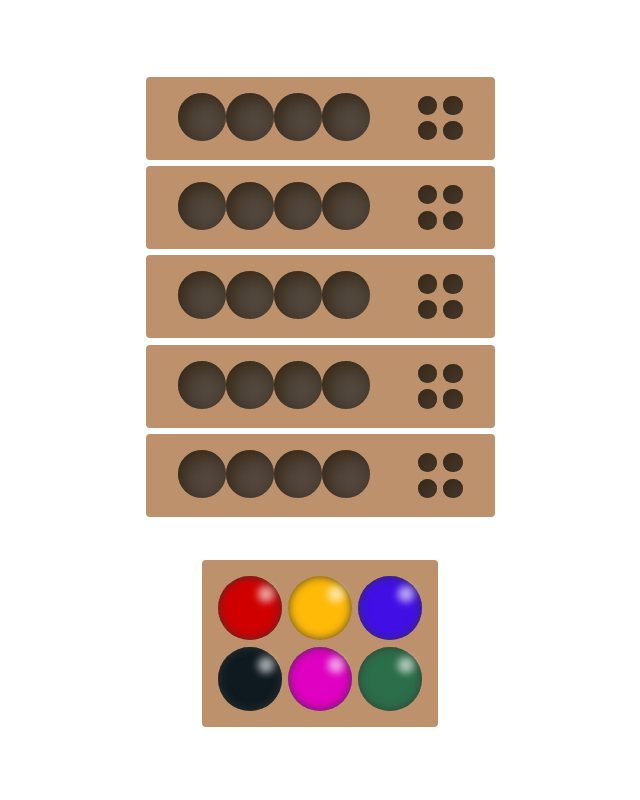
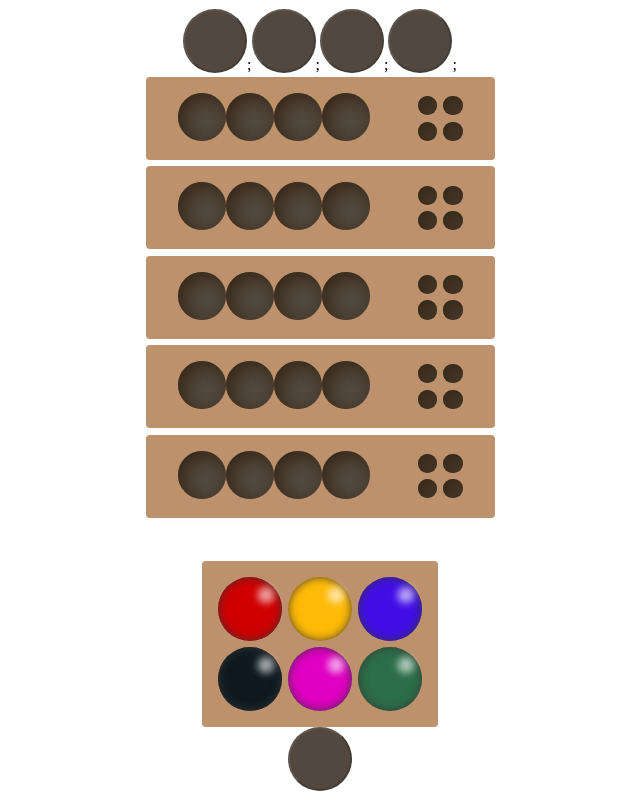
Before and after one commit to AlejoVE/master-mind, a React (Create React App) app: page /game in a window 1280 px wide. Shown: the whole page, without its empty margins (320-960 px from the left). Built offline with nearby package versions, Linux system fonts and the light colour scheme.

Commit message:
Show color code & current color

```diff
--- a/src/components/AvailableColors.tsx
+++ b/src/components/AvailableColors.tsx
@@ -1,36 +1,46 @@
-import React, { useContext } from "react";
-import Circle from "./Circle";
+import React, { useContext } from 'react';
+import Circle from './Circle';
 import { GameContext } from '../context/gameContext';
-import { Colors } from "../types/types";
+import { Colors } from '../types/types';
 
 function AvailableColors() {
-  const {setCurrentColor} = useContext(GameContext)
-  const handleClick = (e: React.MouseEvent<HTMLButtonElement>)=>{
-    const color: string = (e.target as HTMLButtonElement).getAttribute('data-color') as string;
-    setCurrentColor(color)
-  }
+	const { setCurrentColor, currentColor } = useContext(GameContext);
+	const handleClick = (e: React.MouseEvent<HTMLButtonElement>) => {
+		const color: string = (e.target as HTMLButtonElement).getAttribute(
+			'data-color'
+		) as string;
+		setCurrentColor(color);
+	};
 
 	return (
-    <div className="available-colors-container">
-      <div className="square">
-        <Circle onClick={handleClick} color={Colors.RED} size="4" />
+		<>
+			<div className='available-colors-container'>
+				<div className='square'>
+					<Circle onClick={handleClick} color={Colors.RED} size='4' />
 				</div>
-      <div className="square">
-        <Circle onClick={handleClick} color={Colors.YELLOW} size="4" />
+				<div className='square'>
+					<Circle onClick={handleClick} color={Colors.YELLOW} size='4' />
 				</div>
-      <div className="square">
-        <Circle onClick={handleClick} color={Colors.BLUE} size="4" />
+				<div className='square'>
+					<Circle onClick={handleClick} color={Colors.BLUE} size='4' />
 				</div>
-      <div className="square">
-        <Circle onClick={handleClick} color={Colors.BLACK} size="4" />
+				<div className='square'>
+					<Circle onClick={handleClick} color={Colors.BLACK} size='4' />
 				</div>
-      <div className="square">
-        <Circle onClick={handleClick} color={Colors.PURPLE} size="4" />
+				<div className='square'>
+					<Circle onClick={handleClick} color={Colors.PURPLE} size='4' />
 				</div>
-      <div className="square">
-        <Circle onClick={handleClick} color={Colors.GREEN} size="4" />
+				<div className='square'>
+					<Circle onClick={handleClick} color={Colors.GREEN} size='4' />
 				</div>
 			</div>
+			<Circle
+				disabled={true}
+				onClick={handleClick}
+				color={currentColor}
+				size='4'
+			/>
+		</>
 	);
 }
 
--- a/src/components/GamePage.tsx
+++ b/src/components/GamePage.tsx
@@ -1,29 +1,20 @@
-import React, { useState } from "react";
-import AvailableColors from "./AvailableColors";
-import Circle from "./Circle";
-import Row from "./Row";
-
-enum Colors {
-  BLUE = "blue",
-  RED = "red",
-  GREEN = "green",
-  BLACK = "black"
-}
+import AvailableColors from './AvailableColors';
+import Row from './Row';
+import ShowCode from './ShowCode';
 
 function GamePage() {
-  const colors = Object.values(Colors);
-  const [currentColor, setCurrentColor] = useState<string>("");
-  return (
-    <div className="page-content">
-      {/* Size in rem */}
-      <Row id="row-1" />
-      <Row id="row-2" />
-      <Row id="row-3" />
-      <Row id="row-4" />
-      <Row id="row-5" />
-      <AvailableColors />
-    </div>
-  );
+	return (
+		<div className='page-content'>
+			{/* Size in rem */}
+			<ShowCode />
+			<Row id='row-1' />
+			<Row id='row-2' />
+			<Row id='row-3' />
+			<Row id='row-4' />
+			<Row id='row-5' />
+			<AvailableColors />
+		</div>
+	);
 }
 
 export default GamePage;
--- a/src/components/Row.tsx
+++ b/src/components/Row.tsx
@@ -10,7 +10,7 @@ type RowProps = {
 };
 
 function Row(props: RowProps) {
-	const { currentColor, currentCode } = useContext(GameContext);
+	const { currentColor, currentCode, setGameOver } = useContext(GameContext);
 	const rowEl = useRef<HTMLDivElement>(null);
 	const gridEl = useRef<HTMLDivElement>(null);
 	const [displayCheckButton, setDisplayCheckButton] = useState<boolean>(false);
@@ -50,7 +50,11 @@ function Row(props: RowProps) {
 	const checkUserAnswers = () => {
 		setDisplayCheckButton(false);
 		setDisabled(true);
-		checkAnswers(rowEl, gridEl, currentCode);
+		const gameOver = checkAnswers(rowEl, gridEl, currentCode);
+
+		if (gameOver) {
+			setGameOver(true);
+		}
 	};
 
 	return (
--- /dev/null
+++ b/src/components/ShowCode.tsx
@@ -0,0 +1,26 @@
+import { useContext } from 'react';
+import Circle from './Circle';
+import { GameContext } from '../context/gameContext';
+
+function ShowCode() {
+	const { currentCode, gameOver } = useContext(GameContext);
+
+	return (
+		<div>
+			{gameOver ? (
+				currentCode.map((color) => {
+					return <Circle disabled={true} color={color} size='4' />;
+				})
+			) : (
+				<div>
+					<Circle disabled={true} size='4' />;
+					<Circle disabled={true} size='4' />;
+					<Circle disabled={true} size='4' />;
+					<Circle disabled={true} size='4' />;
+				</div>
+			)}
+		</div>
+	);
+}
+
+export default ShowCode;
--- a/src/context/GameProvider.tsx
+++ b/src/context/GameProvider.tsx
@@ -1,22 +1,31 @@
-import {FC, useState} from 'react'
-import { Colors } from '../types/types'
-import { GameContext } from './gameContext'
+import { FC, useState } from 'react';
+import { Colors } from '../types/types';
+import { GameContext } from './gameContext';
 import { generateRandomCode } from '../helpers/helpers';
 
 interface Props {
-    children: JSX.Element
+	children: JSX.Element;
 }
 
-const colors = Object.values(Colors)
-const currentCode = generateRandomCode(colors)
+const colors = Object.values(Colors);
+const currentCode = generateRandomCode(colors);
 
- const  GameProvider: FC<Props> = ({children}: Props) => {
-    const [currentColor, setCurrentColor] = useState<string>('')
-  return (
-    <GameContext.Provider value={{currentColor, setCurrentColor, currentCode}}>
-        {children}
-    </GameContext.Provider>
-  )
-}
+const GameProvider: FC<Props> = ({ children }: Props) => {
+	const [currentColor, setCurrentColor] = useState<string>('');
+	const [gameOver, setGameOver] = useState<boolean>(false);
+	return (
+		<GameContext.Provider
+			value={{
+				currentColor,
+				setCurrentColor,
+				currentCode,
+				gameOver,
+				setGameOver,
+			}}
+		>
+			{children}
+		</GameContext.Provider>
+	);
+};
 
-export default GameProvider
+export default GameProvider;
--- a/src/context/gameContext.tsx
+++ b/src/context/gameContext.tsx
@@ -1,10 +1,13 @@
 import { createContext } from 'react';
 
 interface GameContextType {
-    currentColor: string,
-    setCurrentColor: React.Dispatch<React.SetStateAction<string>>
-    currentCode: string[]
+	currentColor: string;
+	setCurrentColor: React.Dispatch<React.SetStateAction<string>>;
+	currentCode: string[];
+	gameOver: boolean;
+	setGameOver: React.Dispatch<React.SetStateAction<boolean>>;
 }
 
-
-export const GameContext = createContext<GameContextType>({} as GameContextType)
+export const GameContext = createContext<GameContextType>(
+	{} as GameContextType
+);
--- a/src/helpers/helpers.tsx
+++ b/src/helpers/helpers.tsx
@@ -60,5 +60,6 @@ export const checkAnswers = (
 
 	if (currentCode.toString() === rowColors.toString()) {
 		Swal('YOU WON!', 'Congratulations', 'success');
+		return true;
 	}
 };
```
Also changed, not shown: src/components/Circle.tsx (+5 -7 lines). Lines whose indentation alone changed are shown as unchanged.
